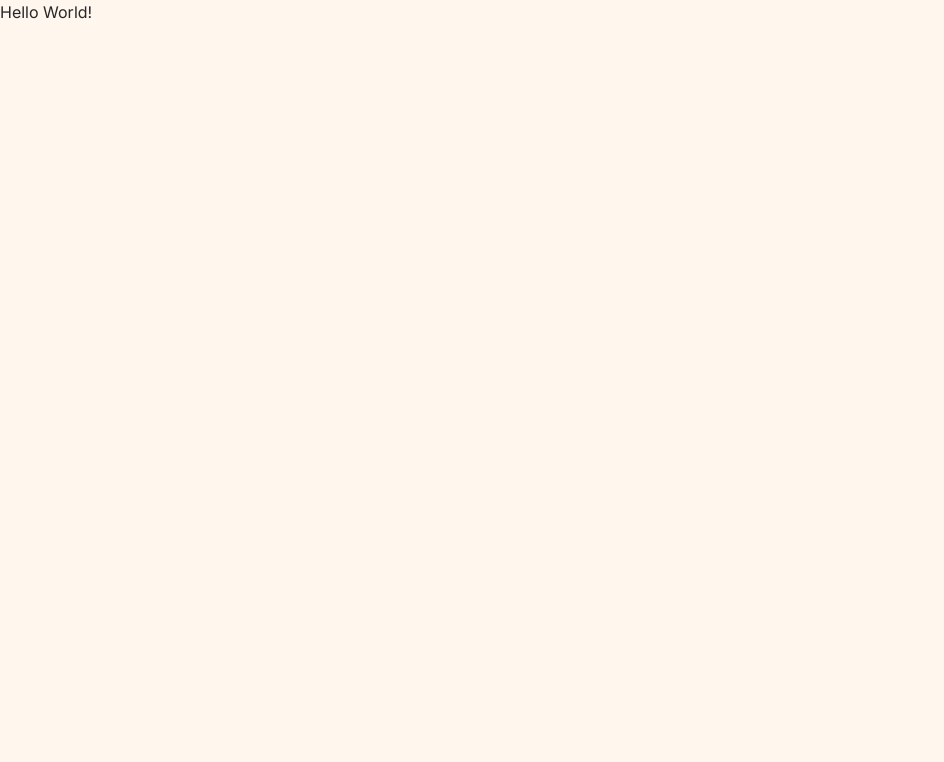
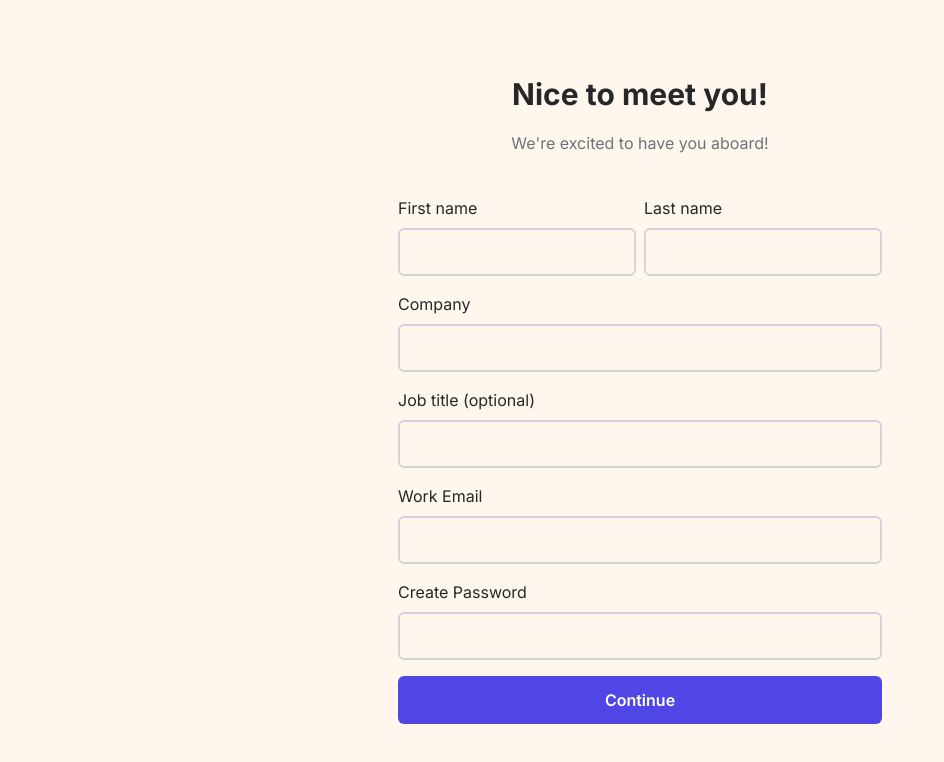
Before and after one commit to natasha-m-oliveira/sendspark-frontend-code-challenge, a Next.js app: page / in a window 1280 px wide. Shown: the top 762 px of the page, without its empty margins (0-944 px from the left). Built offline with nearby package versions, Linux system fonts and the light colour scheme.

Commit message:
feat: add singup page

```diff
--- a/package.json
+++ b/package.json
@@ -9,9 +9,11 @@
     "lint": "next lint"
   },
   "dependencies": {
+    "@mui/base": "^5.0.0-beta.40",
     "next": "14.2.3",
     "react": "^18",
-    "react-dom": "^18"
+    "react-dom": "^18",
+    "tailwind-merge": "^2.3.0"
   },
   "devDependencies": {
     "@rocketseat/eslint-config": "^2.2.2",
--- /dev/null
+++ b/src/app/(auth)/(sign-up)/page.tsx
@@ -0,0 +1,49 @@
+import Button from '@/components/button'
+import Input from '@/components/input'
+
+export default function SignUp() {
+  return (
+    <main>
+      <h1 className="text-3xl text-center font-bold leading-tight">
+        Nice to meet you!
+      </h1>
+      <p className="mt-4 leading-relaxed text-center text-zinc-500">
+        We&apos;re excited to have you aboard!
+      </p>
+
+      <form className="mt-10 grid grid-cols-2 gap-y-4 gap-x-2">
+        <div>
+          <label>First name</label>
+          <Input className="mt-2" />
+        </div>
+
+        <div>
+          <label>Last name</label>
+          <Input className="mt-2" />
+        </div>
+
+        <div className="col-span-full">
+          <label>Company</label>
+          <Input className="mt-2" />
+        </div>
+
+        <div className="col-span-2">
+          <label>Job title (optional)</label>
+          <Input className="mt-2" />
+        </div>
+
+        <div className="col-span-2">
+          <label>Work Email</label>
+          <Input className="mt-2" />
+        </div>
+
+        <div className="col-span-2">
+          <label>Create Password</label>
+          <Input className="mt-2" />
+        </div>
+
+        <Button className="col-span-full">Continue</Button>
+      </form>
+    </main>
+  )
+}
--- /dev/null
+++ b/src/app/(auth)/layout.tsx
@@ -0,0 +1,9 @@
+import { ReactNode } from 'react'
+
+export default function AuthLayout({ children }: { children: ReactNode }) {
+  return (
+    <div className="mx-auto min-h-screen w-full max-w-[1600px] grid justify-center items-center p-8">
+      {children}
+    </div>
+  )
+}
--- a/src/app/page.tsx
+++ /dev/null
@@ -1,5 +0,0 @@
-export default function Home() {
-  return (
-    <h1>Hello World!</h1>
-  );
-}
```
Also changed, not shown: src/app/layout.tsx (+9 -9 lines), tailwind.config.ts (+6 -6 lines), 1 other file (tests, documents, lock files or other folders).
